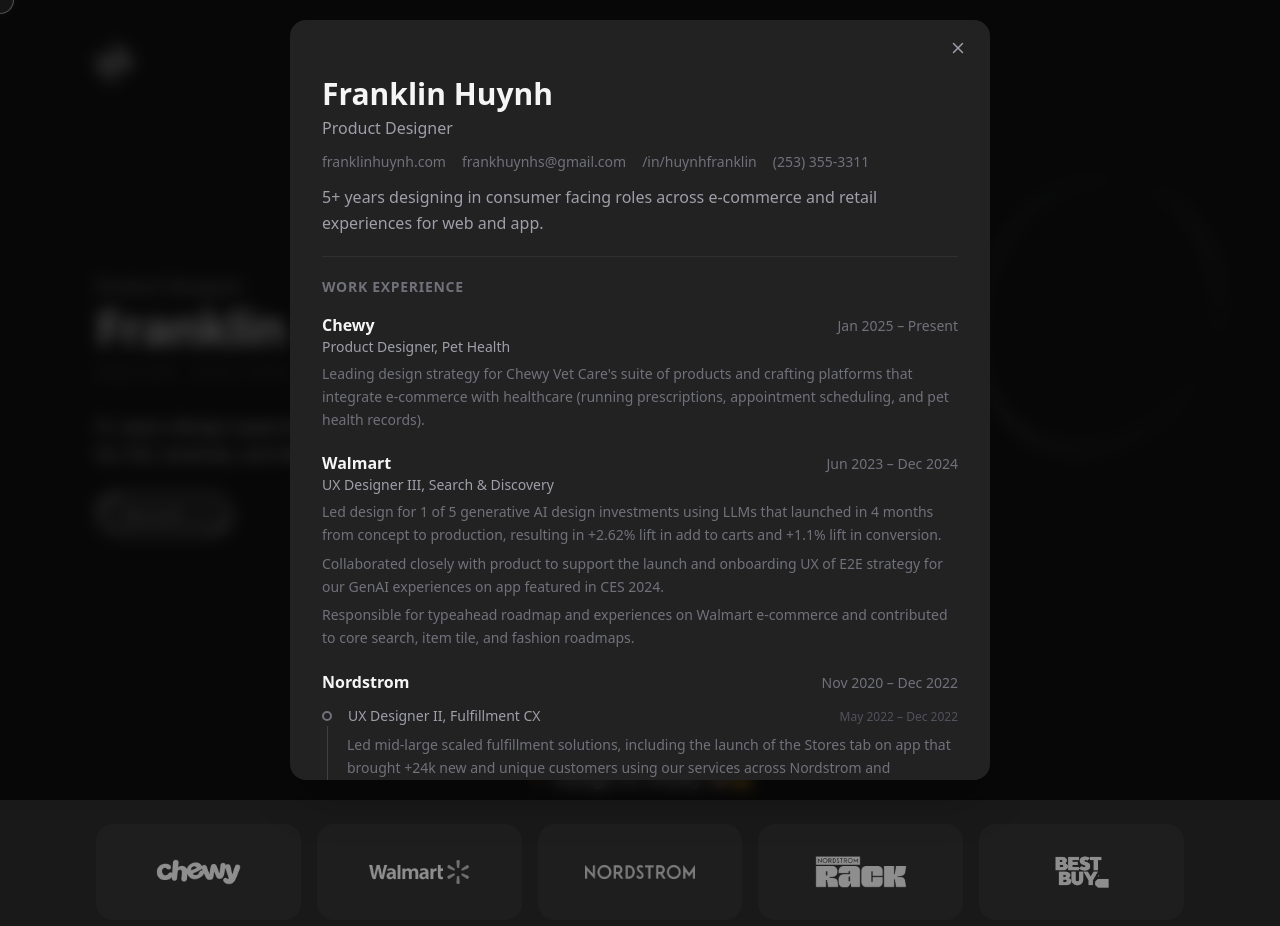
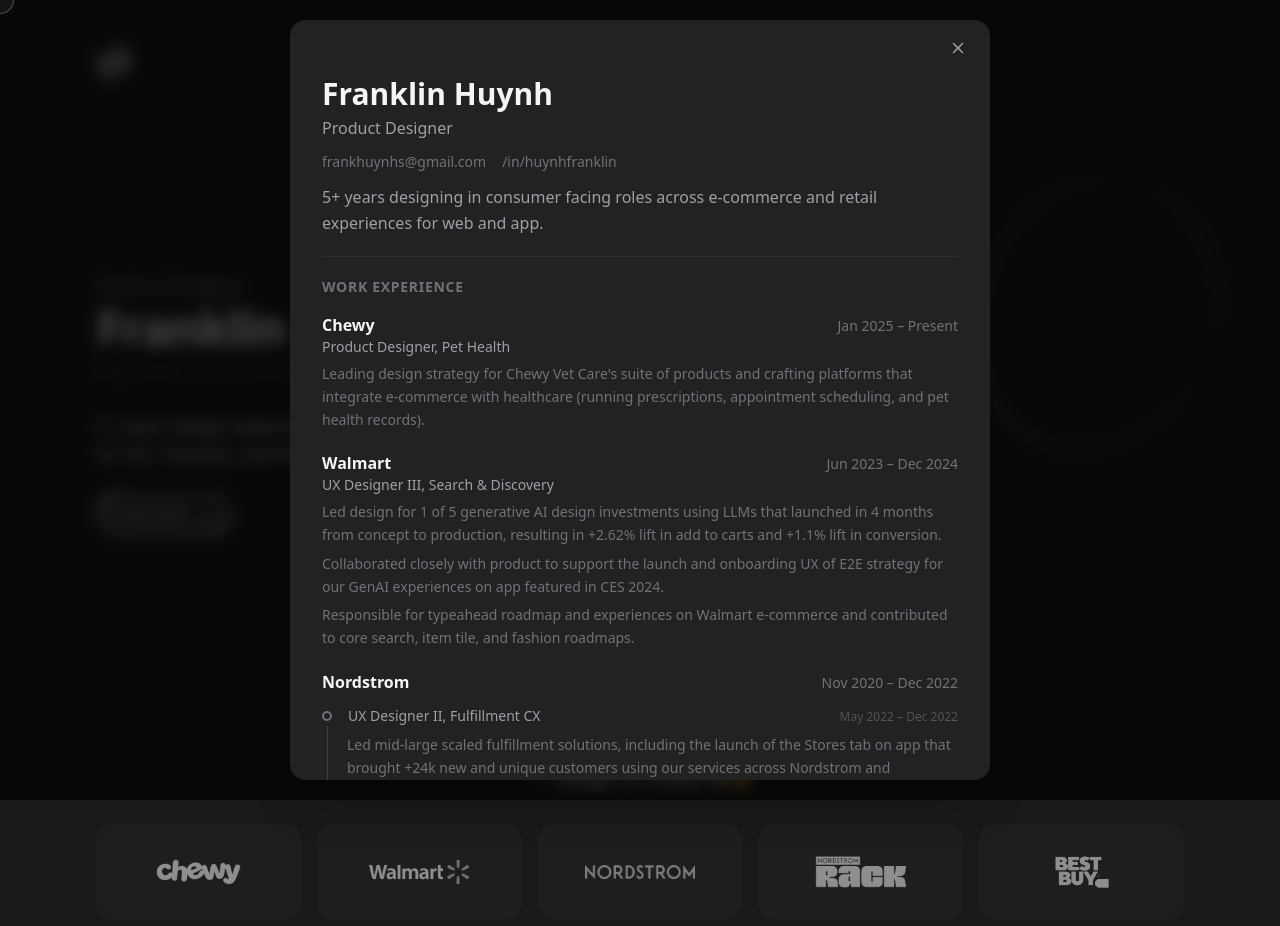
Before and after one commit to frankhuynhs1/Design-Portfolio, a Next.js app: page / in a window 1280 px wide. Both pictures are taken after a click on the button "Resume". Shown: the top 926 px of the page. Built offline with nearby package versions, Linux system fonts and the light colour scheme; a web font is replaced by a local one.

Commit message:
resume linking

```diff
--- a/app/components/Navbar.tsx
+++ b/app/components/Navbar.tsx
@@ -168,10 +168,8 @@
                 <h2 className="text-2xl font-bold text-[#f5f5f5] sm:text-3xl">Franklin Huynh</h2>
                 <p className="mt-1 text-base text-zinc-400">Product Designer</p>
                 <div className="mt-3 flex flex-wrap gap-x-4 gap-y-1 text-sm text-zinc-500">
-                  <span>franklinhuynh.com</span>
-                  <span>frankhuynhs@gmail.com</span>
-                  <span>/in/huynhfranklin</span>
-                  <span>(253) 355-3311</span>
+                  <a href="mailto:frankhuynhs@gmail.com" className="hover:text-zinc-300 transition-colors">frankhuynhs@gmail.com</a>
+                  <a href="https://www.linkedin.com/in/huynhfranklin/" target="_blank" rel="noopener noreferrer" className="hover:text-zinc-300 transition-colors">/in/huynhfranklin</a>
                 </div>
                 <p className="mt-3 text-base leading-relaxed text-zinc-400">
                   5+ years designing in consumer facing roles across e-commerce and retail experiences for web and app.
```
